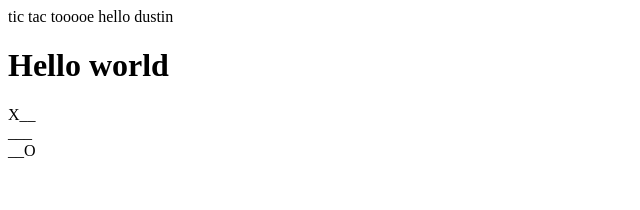
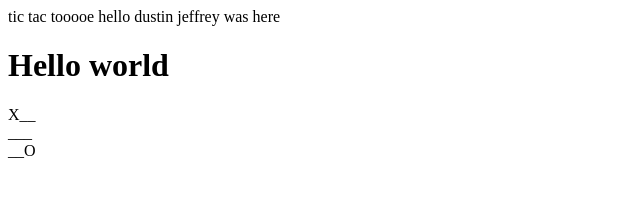
Before and after one commit to dustintktran/sideprojects, a React (Create React App) app: page / in a window 1280 px wide. Shown: the top 210 px of the page, without its empty margins (0-640 px from the left). Built offline with nearby package versions, Linux system fonts and the light colour scheme.

Commit message:
jeffrey was here

```diff
--- a/src/App.js
+++ b/src/App.js
@@ -5,6 +5,7 @@ function App() {
     <div className="App">
       tic tac tooooe
       hello dustin
+      jeffrey was here
       <TicTacToe />
     </div>
   );
```
Also changed, not shown: 1 other file (tests, documents, lock files or other folders).
